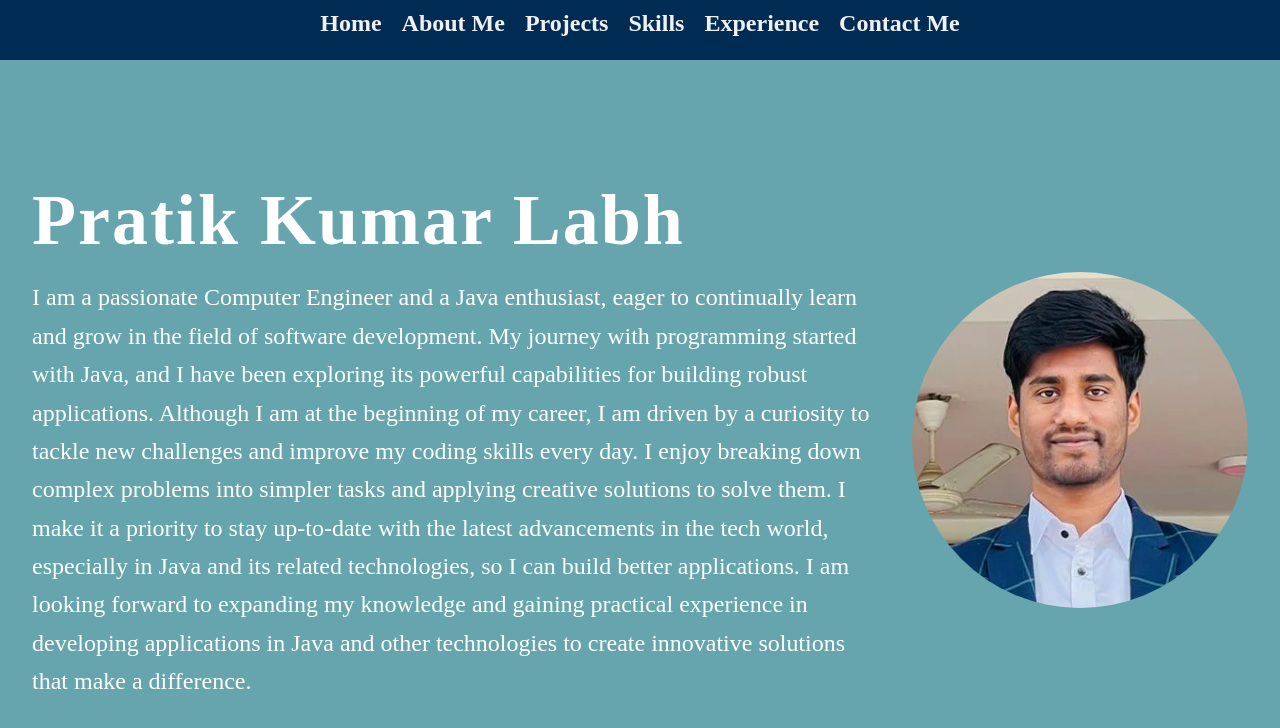
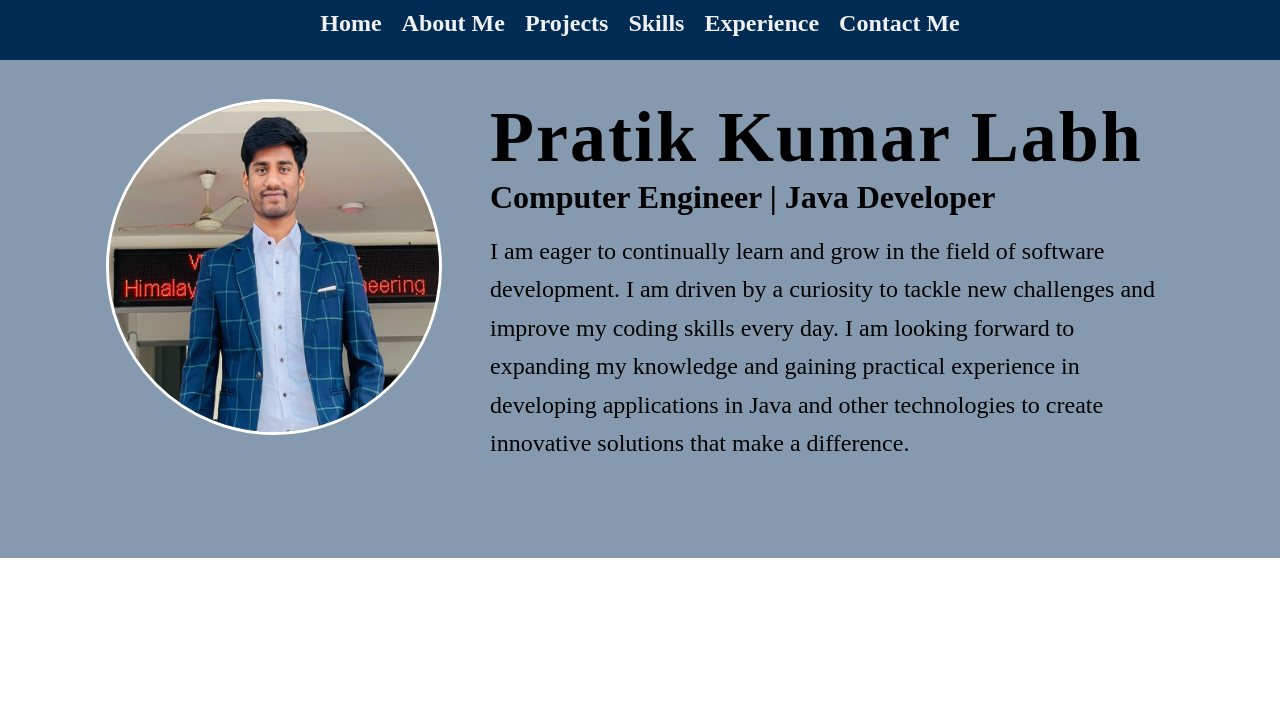
Before and after one commit to pratiklabh/Portfolio, a Vue app: page /about-me in a window 1280 px wide. Shown: the top 728 px of the page. Built offline with nearby package versions, Linux system fonts and the light colour scheme.

Commit message:
Made the about me and project view responsive

```diff
--- a/src/Views/AboutMe.vue
+++ b/src/Views/AboutMe.vue
@@ -1,69 +1,86 @@
 <template>
-
   <div class="about-me">
-
-    <div class="about-text">
-      <h1>Pratik Kumar Labh</h1>
-      <p>
-        I am a passionate Computer Engineer and a Java enthusiast, eager to continually learn and grow in the field of software development.
-        My journey with programming started with Java, and I have been exploring its powerful capabilities for building robust applications.
-        Although I am at the beginning of my career, I am driven by a curiosity to tackle new challenges and improve my coding skills every day.
-        I enjoy breaking down complex problems into simpler tasks and applying creative solutions to solve them.
-        I make it a priority to stay up-to-date with the latest advancements in the tech world, especially in Java and its related technologies, so I can build better applications.
-        I am looking forward to expanding my knowledge and gaining practical experience in
-        developing applications in Java and other technologies to create innovative solutions that make a difference.
-      </p>
-
+    <div class="content">
+      <img class="profile-pic" src="../assets/images/profile.png" alt="Profile Picture" />
+      <div class="about-text">
+        <h1>Pratik Kumar Labh</h1>
+        <h3>Computer Engineer | Java Developer</h3>
+        <p>
+          I am eager to continually learn and grow in the field of software development.
+          I am driven by a curiosity to tackle new challenges and improve my coding skills every day.
+          I am looking forward to expanding my knowledge and gaining practical experience in
+          developing applications in Java and other technologies to create innovative solutions that make a difference.
+        </p>
+      </div>
     </div>
-
-    <img class="profile-pic" src="../assets/images/me.webp" alt="Profile Picture" />
   </div>
 </template>
 
 <script setup>
-
 </script>
 
 <style scoped>
 .about-me {
-  height: 100vh;
   width: 100%;
-  background-color: #66A5AD;
-  padding-top: 5rem;
-  padding-left: 2rem;
+  padding: 5rem;
+  background-color: #869aaf;
   display: flex;
+  justify-content: center;
   align-items: center;
+  flex-direction: column;
+}
+
+.content {
+  display: flex;
+  flex-direction: column;
+  align-items: center;
+  text-align: center;
 }
 
 .profile-pic {
-  width: 21rem;
-  height: 21rem;
+  width: 18rem;
+  height: 18rem;
   border-radius: 50%;
-  margin-right: 2rem;
-  margin-left: 2rem;
+  margin-bottom: 1.5rem;
+  border: 3px solid white;
 }
 
 .about-text {
-  text-align: left;
   font-family: 'Playfair Display', serif;
-  display: flex;
-  flex-direction: column;
-  justify-content: center;
+  padding: 1rem;
 }
 
-h1 {
-  font-size: 4.5rem;
-  letter-spacing: 2px;
+/* Responsive Styles */
+/*Targets devices like tablets or small laptops.*/
+@media (min-width: 768px) {
+  .about-me {
+    padding: 5rem;
+  }
 
-  margin: 0;
-  color:white;
+  .content {
+    flex-direction: row;
+    gap: 2rem;
+  }
+
+  .profile-pic {
+    width: 20rem;
+    height: 20rem;
+  }
+
+  .about-text {
+    text-align: left;
+    max-width: 600px;
+  }
 }
+/*Targets larger screens like desktops.*/
+@media (min-width: 1024px) {
+  .profile-pic {
+    width: 21rem;
+    height: 21rem;
+  }
 
-p {
-  font-size: 1.5rem;
-  margin-top: 1rem;
-  line-height: 1.6;
-  color: white;
-
+  .about-text {
+    max-width: 700px;
+  }
 }
 </style>
--- a/src/Views/Projects.vue
+++ b/src/Views/Projects.vue
@@ -80,7 +80,6 @@ const projects = ref([
 
 <style scoped>
 .projects {
-  height: 100vh;
   padding-top: 5rem;
   background-color: #8697C4;
   text-align: center;
@@ -94,13 +93,14 @@ const projects = ref([
 }
 
 .project-card {
-  width: 30%;
+  flex: 1 1 100%;
+  max-width: 90%;
   padding: 1.5rem;
-  margin: 1.5rem;
+  margin: 1.5rem 0;
   border-radius: 0.5rem;
-  text-align: center;
   background-color: #f4f4f9;
   transition: transform 0.3s ease-in-out;
+  text-align: center;
 }
 
 .project-card:hover {
@@ -125,13 +125,52 @@ const projects = ref([
 }
 
 .projects h2 {
-  font-size: 4.5rem;
+  font-size: 2.5rem;
   color: white;
   text-transform: uppercase;
-  letter-spacing: 0.2rem;
-  margin-bottom: 1.25rem;
-  padding-top: 0.6rem;
-
+  letter-spacing: 0.1rem;
+  margin-bottom: 1.5rem;
 }
 
+/* Responsive Styles for h2 */
+@media (min-width: 576px) {
+  .project-card {
+    flex: 1 1 45%;
+    max-width: 45%;
+  }
+  .projects h2 {
+    font-size: 2rem;
+  }
+}
+
+@media (min-width: 768px) {
+  .project-card {
+    flex: 1 1 30%;
+    max-width: 30%;
+  }
+
+  .project-card img {
+    width: 10rem;
+    height: 10rem;
+  }
+
+  .projects h2 {
+    font-size: 3rem;
+  }
+}
+
+@media (min-width: 1024px) {
+  .projects {
+    padding: 5rem 2rem;
+  }
+
+  .projects h2 {
+    font-size: 4rem;
+  }
+
+  .project-card img {
+    width: 12rem;
+    height: 12rem;
+  }
+}
 </style>
--- /dev/null
+++ b/src/assets/global.css
@@ -0,0 +1,24 @@
+/* General Settings */
+* {
+    padding: 0;
+    margin: 0;
+    box-sizing: border-box;
+}
+
+h1 {
+    font-size: 4.5rem;
+    letter-spacing: 2px;
+    margin: 0;
+}
+h3 {
+    font-size: 2rem;
+
+}
+p {
+    font-size: 1.5rem;
+    margin-top: 1rem;
+    line-height: 1.6;
+    max-width: 70rem;
+    margin-left: auto;
+    margin-right: auto;
+}
--- a/src/main.js
+++ b/src/main.js
@@ -1,7 +1,7 @@
 import { createApp } from 'vue';
 import App from './App.vue';
 import PrimeVue from 'primevue/config';
-
+import './assets/global.css';
 import Router from "./Router/router.js";
 
 const app = createApp(App);
```
Also changed, not shown: src/assets/images/me.webp (deleted), src/assets/images/profile.png (added).
